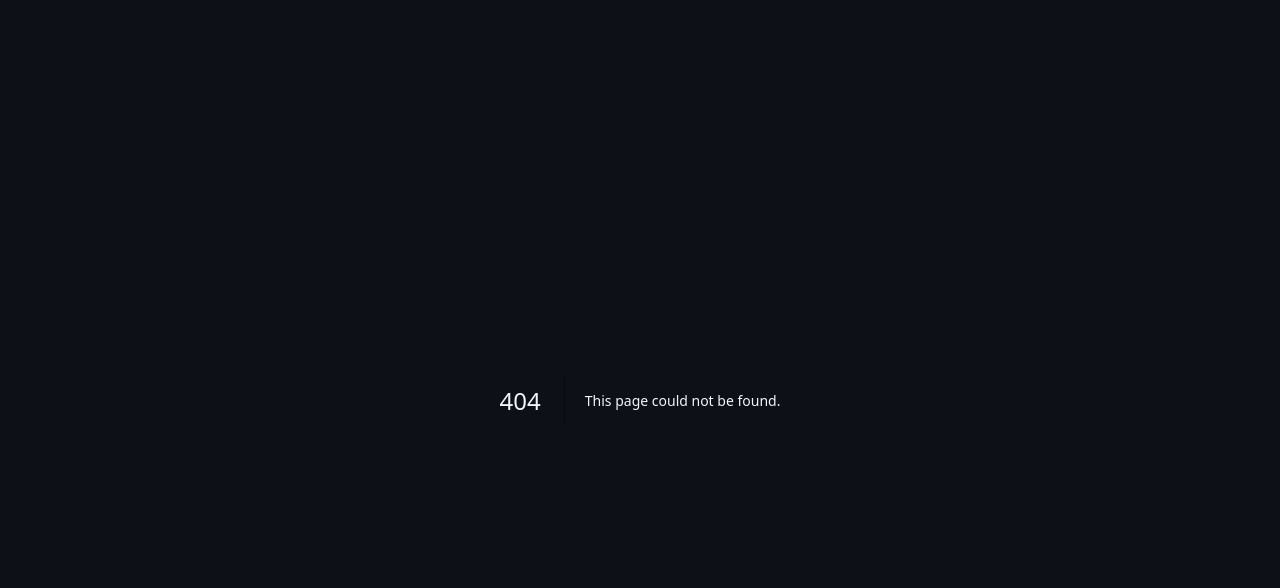
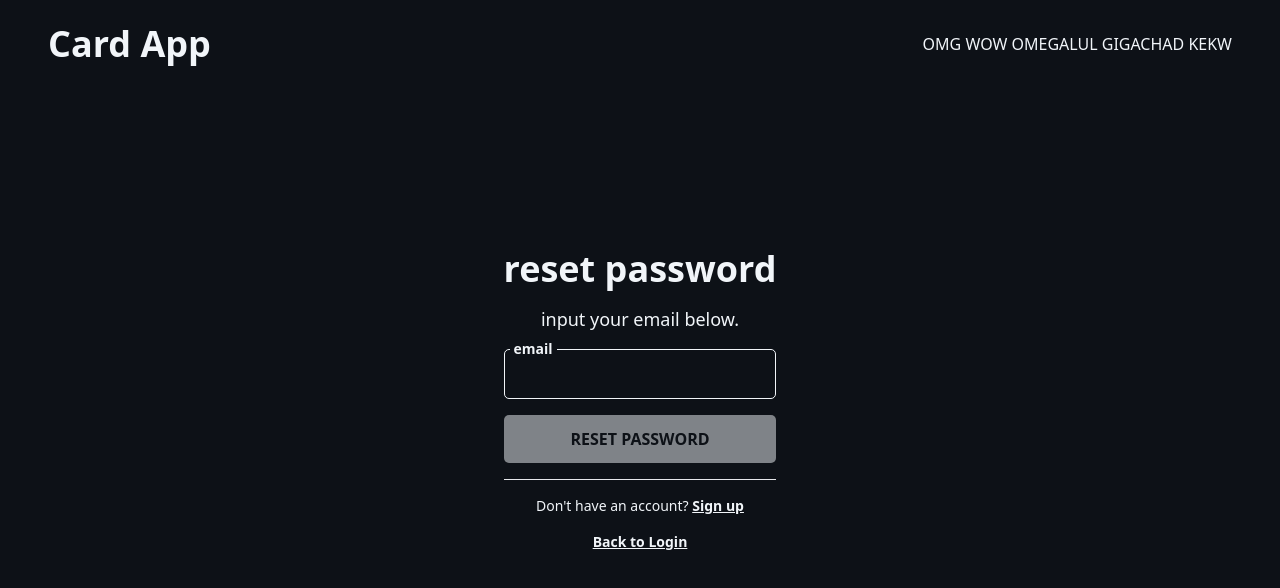
Before and after one commit to aaronjoshuaespinosa/card-app, a Next.js app: page /password-reset in a window 1280 px wide. Before the commit this address had no page. Shown: the top 588 px of the page. Built offline with nearby package versions, Linux system fonts and the light colour scheme.

Commit message:
Added forgot password page

```diff
--- a/components/NavBar.tsx
+++ b/components/NavBar.tsx
@@ -17,10 +17,10 @@ const NavBar = () => {
         })
     }
     return (
-        <nav className='fixed w-full h-auto flex items-center justify-between py-[24px] px-[48px]'>
+        <nav className='fixed w-full h-auto max-w-[100rem] flex items-center justify-between py-[24px] px-[48px] top-0'>
             <p className='font-bold text-4xl'>Card App</p>
             <p>OMG WOW OMEGALUL GIGACHAD KEKW</p>
-            <p className="cursor-pointer" onClick={handleLogout} style={router.pathname === "/login" || router.pathname === "/signup" ? { display: "none" } : { display: "block" }}>Logout</p>
+            <p className="cursor-pointer" onClick={handleLogout} style={router.pathname === "/login" || router.pathname === "/signup" || router.pathname === "/password-reset" ? { display: "none" } : { display: "block" }}>Logout</p>
         </nav>
     );
 }
--- a/pages/feed.tsx
+++ b/pages/feed.tsx
@@ -1,14 +1,18 @@
-import { NavBar } from "@/components";
+import { NavBar } from "@/components"
+import Head from 'next/head'
 
-const feed = () => {
+const Feed = () => {
     return (
         <>
+            <Head>
+                <title>Card App / Feed</title>
+            </Head>
             <NavBar />
             <main className='w-full h-screen flex items-center justify-center'>
                 <p>Hello</p>
-            </main>
+            </main>Feed
         </>
     );
 }
 
-export default feed;
+export default Feed;
--- a/pages/login.tsx
+++ b/pages/login.tsx
@@ -89,9 +89,9 @@ const Login = () => {
             <Head>
                 <title>Card App / Login</title>
             </Head>
+            <main className='w-full h-screen flex items-center justify-center'>
             <NavBar />
-            <main className='w-full h-screen flex items-center justify-center'>
-                <div>
+                <div className='min-w-[15rem]'>
                     <div className='flex flex-col gap-y-[16px] w-full'>
                         <h1 className='font-bold text-center text-4xl'>log in</h1>
                         <h4 className='text-center text-lg'>input your credentials below.</h4>
@@ -105,7 +105,7 @@ const Login = () => {
                             <p className='font-bold text-center'>LOG IN</p>
                         </div>
 
-                        <p className='underline cursor-pointer text-center text-sm'>Forgot password?</p>
+                        <Link href="/password-reset"><p className='underline cursor-pointer text-center text-sm'>Forgot password?</p></Link>
 
                         <hr />
 
--- /dev/null
+++ b/pages/password-reset.tsx
@@ -0,0 +1,87 @@
+import { FormInput, NavBar } from '@/components'
+import Head from 'next/head'
+import Link from 'next/link'
+import { useRouter } from 'next/router'
+import React, { useState, useEffect } from 'react'
+
+const PasswordReset = () => {
+
+    const router = useRouter()
+
+    const loginInputs = [
+        {
+            id: 0,
+            name: "email",
+            label: "email",
+            type: "text",
+            title: "Must be your registered email."
+        },
+    ]
+
+    interface valueType {
+        email: string
+    }
+
+    const [value, setValue] = useState<valueType>({
+        email: ""
+    })
+
+    const [valid, setValid] = useState(false)
+
+    const handleClick = () => {
+
+    }
+
+    function validateEmail(mail: string) {
+        if (/^\w+([\.-]?\w+)*@\w+([\.-]?\w+)*(\.\w{2,3})+$/.test(mail)) {
+            return (true)
+        }
+        return (false)
+    }
+
+    const handleChange = (e: React.ChangeEvent<HTMLInputElement>) => {
+        setValue(current => ({ ...current, [e.target.name]: e.target.value }))
+    }
+
+    useEffect(() => {
+        if (validateEmail(value.email)) {
+            setValid(true)
+        }
+        else {
+            setValid(false)
+        }
+    }, [value])
+
+    return (
+        <>
+            <Head>
+                <title>Card App / Password Reset</title>
+            </Head>
+            <main className='w-full h-screen flex items-center justify-center'>
+                <NavBar />
+                <div className='min-w-[15rem]'>
+                    <div className='flex flex-col gap-y-[16px] w-full'>
+                        <h1 className='font-bold text-center text-4xl'>reset password</h1>
+                        <h4 className='text-center text-lg'>input your email below.</h4>
+
+                        {loginInputs.map((input) => (
+                            <FormInput id={input.id} name={input.name} label={input.label} title={input.title} type={input.type} onChange={handleChange} />
+                        ))}
+
+                        {/* button */}
+                        <div className='bg-light text-dark rounded-[5px] p-[12px] cursor-pointer' onClick={handleClick} style={valid ? { pointerEvents: "auto", opacity: "100%" } : { pointerEvents: "none", opacity: "50%" }}>
+                            <p className='font-bold text-center'>RESET PASSWORD</p>
+                        </div>
+
+                        <hr />
+
+                        <p className='text-center text-sm'>Don't have an account? <Link href="/signup"><span className='underline font-bold'>Sign up</span></Link></p>
+                        <Link href="/login"><p className='text-center text-sm underline font-bold'>Back to Login</p></Link>
+                    </div>
+                </div>
+            </main>
+        </>
+    );
+}
+
+export default PasswordReset;
--- a/pages/signup.tsx
+++ b/pages/signup.tsx
@@ -116,9 +116,9 @@ const Signup = () => {
             <Head>
                 <title>Card App / Sign Up</title>
             </Head>
+            <main className='w-full h-screen flex items-center justify-center'>
             <NavBar />
-            <main className='w-full h-screen flex items-center justify-center'>
-                <div>
+                <div className='min-w-[15rem]'>
                     <div className='flex flex-col gap-y-[16px] w-full'>
                         <h1 className='font-bold text-center text-4xl'>sign up</h1>
                         <h4 className='text-center text-lg'>input your credentials below.</h4>
```
